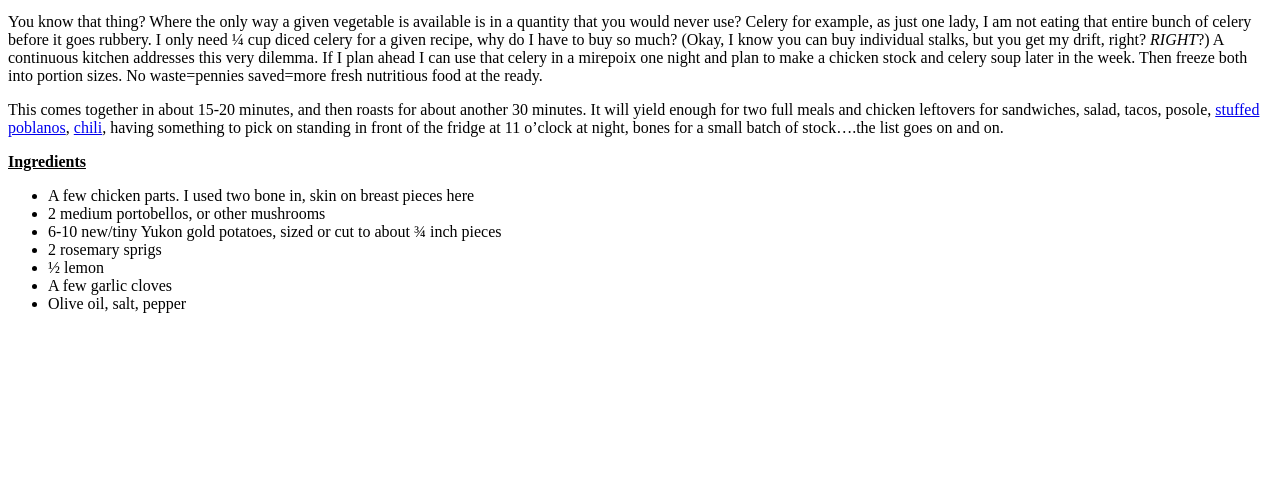
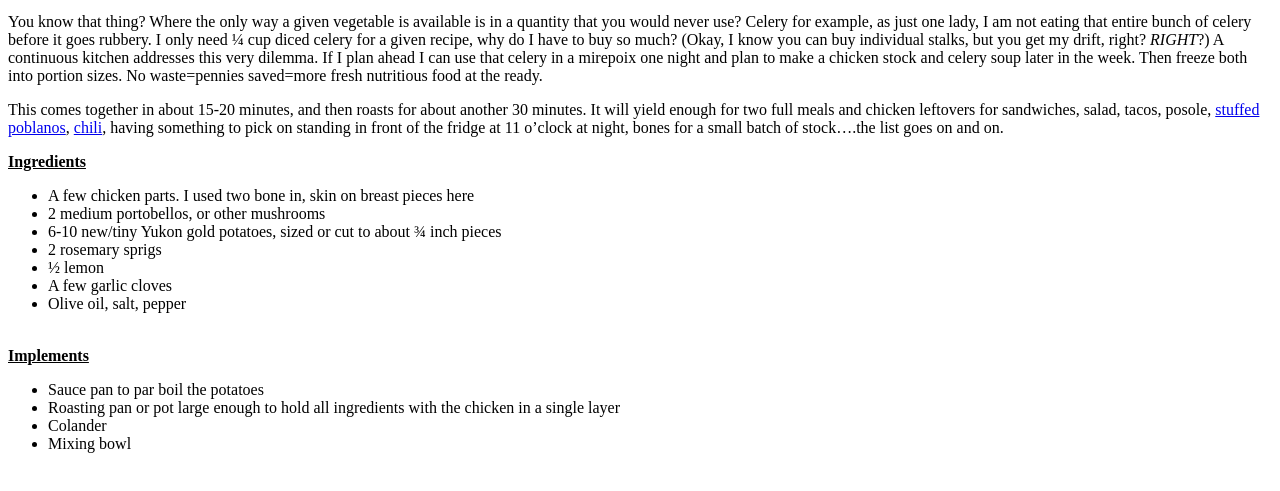
Before and after one commit to whitneywishart/semantic_tags, a plain HTML site: page index.html in a window 1280 px wide. Shown: the part 155-646 px from the top of the page. Drawn offline with Linux system fonts and the light colour scheme.

Commit message:
add sections

```diff
--- a/index.html
+++ b/index.html
@@ -5,6 +5,7 @@
   </head>
   <body>
     <h1>One Pot Chicken and Vegetables with Leftovers</h1>
+    <section>
       <p>I've written about a variation of this <a href="http://novegetarians.blogspot.com/2011/04/chicken-potatoes-grape-tomatoes-and.html">recipe</a> before.
       It’s a great example of a recipe versatile enough to use whatever vegetables are available that look good, and are priced right.
       Or, to simply to use up leftover vegetables hanging around the fridge.
@@ -33,9 +34,10 @@
         11 o’clock at night, bones for a small batch of stock….the
         list goes on and on.
       </p>
+    </section>
+    <section>
       <p>
         <u><strong>Ingredients</strong></u>
-      <br>
           <ul>
             <li>A few chicken parts. I used two bone in, skin on breast
             pieces here
@@ -48,3 +50,13 @@
             <li>Olive oil, salt, pepper
           </ul>
         <br>
+        <u><strong>Implements</strong></u>
+          <ul>
+            <li>Sauce pan to par boil the potatoes
+            <li>Roasting pan or pot large enough to hold all ingredients
+              with the chicken in a single layer
+            <li>Colander
+            <li>Mixing bowl
+          </ul>
+        <br>
+     </section>
```
Lines whose indentation alone changed are shown as unchanged.
